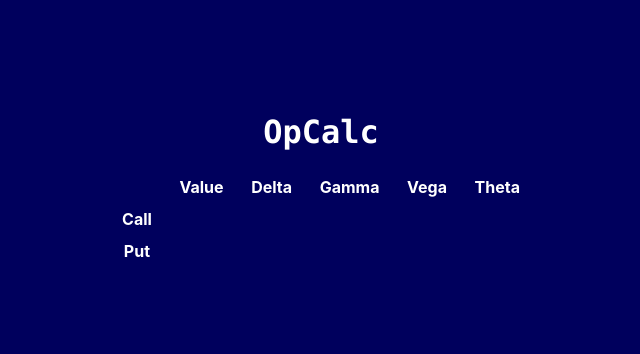
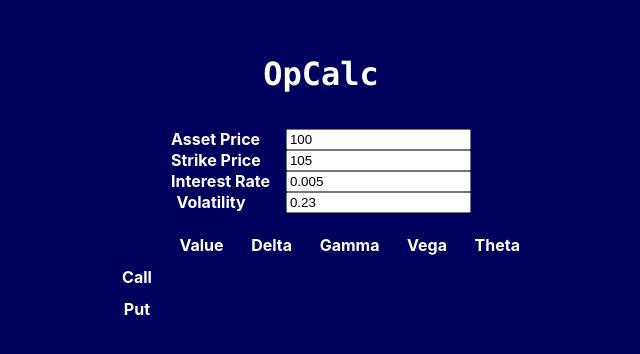
Before and after one commit to mfg-nyu/opcalc, a React (Create React App) app in the folder example/opcalc-example-react/: page / in a window 1280 px wide. Shown: the part 180-534 px from the top of the page, without its empty margins (319-959 px from the left). Built offline with nearby package versions, Linux system fonts and the light colour scheme.

Commit message:
Implement basic option input fields

```diff
--- a/example/opcalc-example-react/src/App.css
+++ b/example/opcalc-example-react/src/App.css
@@ -15,6 +15,10 @@ main {
 
 section.demo-body {
   margin-bottom: 10vh;
+  display: flex;
+  align-items: center;
+  justify-content: center;
+  flex-direction: column;
 }
 
 code.header {
@@ -51,3 +55,20 @@ table.output th,
 table.output td {
   padding: 0.3rem 0.8rem;
 }
+
+.option-input-container {
+  margin: 1rem 0;
+}
+
+.form-entry {
+  display: flex;
+  align-items: center;
+  justify-content: space-between;
+}
+
+.form-entry label {
+  color: white;
+  font-weight: bold;
+  margin-right: 1rem;
+  min-width: 5rem;
+}
--- a/example/opcalc-example-react/src/App.tsx
+++ b/example/opcalc-example-react/src/App.tsx
@@ -97,6 +97,7 @@ const useOpCalc = (initialOptionDef: OptionDefinition) => {
   }, [opcalc, optionDef]);
 
   return {
+    currentOptionDef: optionDef,
     setOptionDef,
     outputs,
     loadErred,
@@ -113,7 +114,9 @@ const optionDef: OptionDefinition = {
 };
 
 function App() {
-  const { outputs, loadErred } = useOpCalc(optionDef);
+  const { outputs, loadErred, currentOptionDef, setOptionDef } = useOpCalc(
+    optionDef
+  );
 
   return (
     <div className="App">
@@ -123,12 +126,86 @@ function App() {
             <code className="header">OpCalc</code>
           </h1>
 
+          <OptionInput input={currentOptionDef} onChange={setOptionDef} />
+
           {loadErred ? <LoadErred /> : <OutputTable data={outputs} />}
         </section>
       </main>
     </div>
   );
 }
+
+const OptionInput: React.FC<{
+  input: OptionDefinition;
+  onChange: (input: OptionDefinition) => void;
+}> = ({ input, onChange: onInputChange }) => {
+  return (
+    <div className="option-input-container">
+      <NumericInput
+        name="Asset Price"
+        input={input.assetPrice}
+        min={0}
+        onChange={(assetPrice) => onInputChange({ ...input, assetPrice })}
+      />
+
+      <NumericInput
+        name="Strike Price"
+        input={input.strike}
+        min={0}
+        onChange={(strike) => onInputChange({ ...input, strike })}
+      />
+
+      <NumericInput
+        name="Interest Rate"
+        input={input.interest}
+        step={0.001}
+        onChange={(interest) => onInputChange({ ...input, interest })}
+      />
+
+      <NumericInput
+        name="Volatility"
+        input={input.volatility}
+        step={0.01}
+        onChange={(volatility) => onInputChange({ ...input, volatility })}
+      />
+    </div>
+  );
+};
+
+const NumericInput: React.FC<{
+  name: string;
+  input: number;
+  min?: number;
+  max?: number;
+  step?: number;
+  onChange: (newValue: number) => unknown;
+}> = ({
+  name,
+  input,
+  min = -Infinity,
+  max = Number.POSITIVE_INFINITY,
+  step = 1,
+  onChange,
+}) => {
+  const formatInputId = (inputName: string) => {
+    return "option-input-form__" + inputName.toLowerCase().split(" ").join("-");
+  };
+
+  return (
+    <div className="form-entry">
+      <label htmlFor={formatInputId(name)}>{name}</label>
+      <input
+        type="number"
+        id={formatInputId(name)}
+        min={min}
+        max={max}
+        step={step}
+        value={input}
+        onChange={(e) => onChange(Number.parseFloat(e.target.value))}
+      ></input>
+    </div>
+  );
+};
 
 const LoadErred: React.FC = () => {
   return <span>An error has occurred during calculation.</span>;
```
